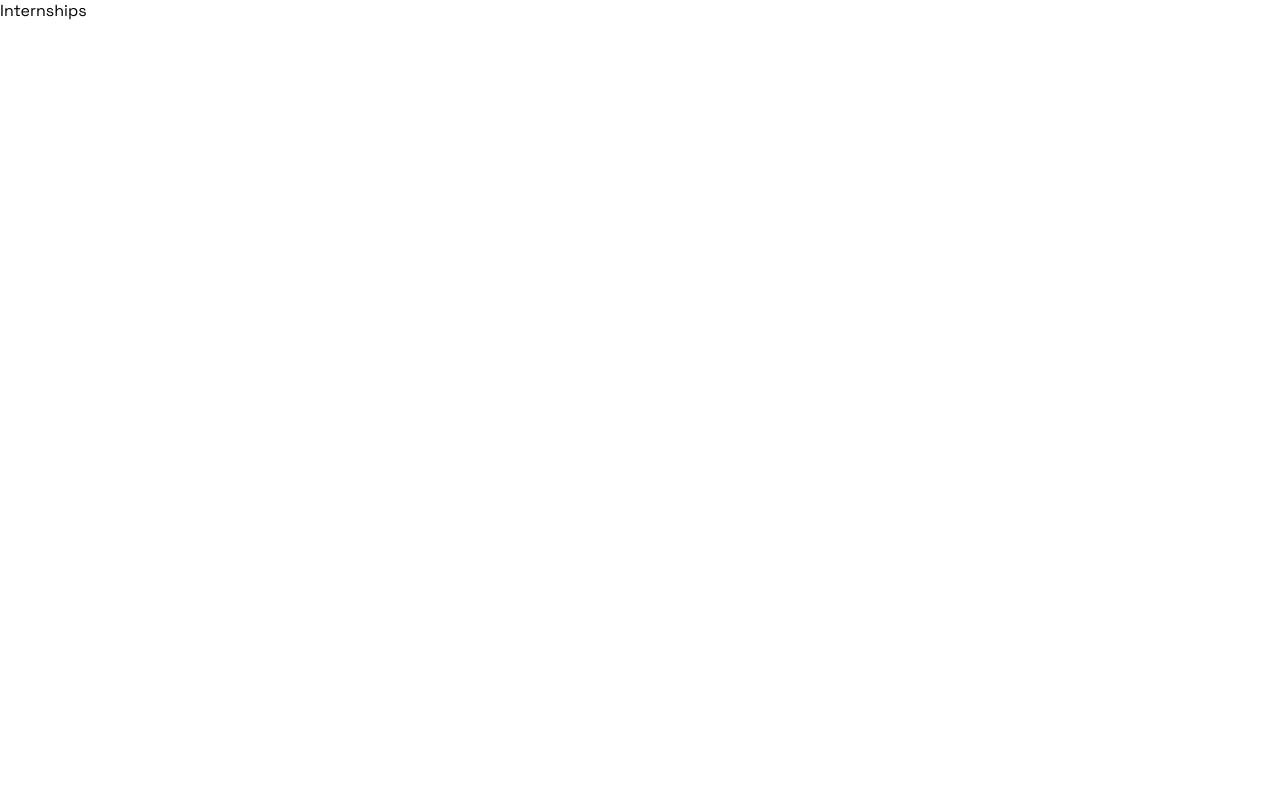
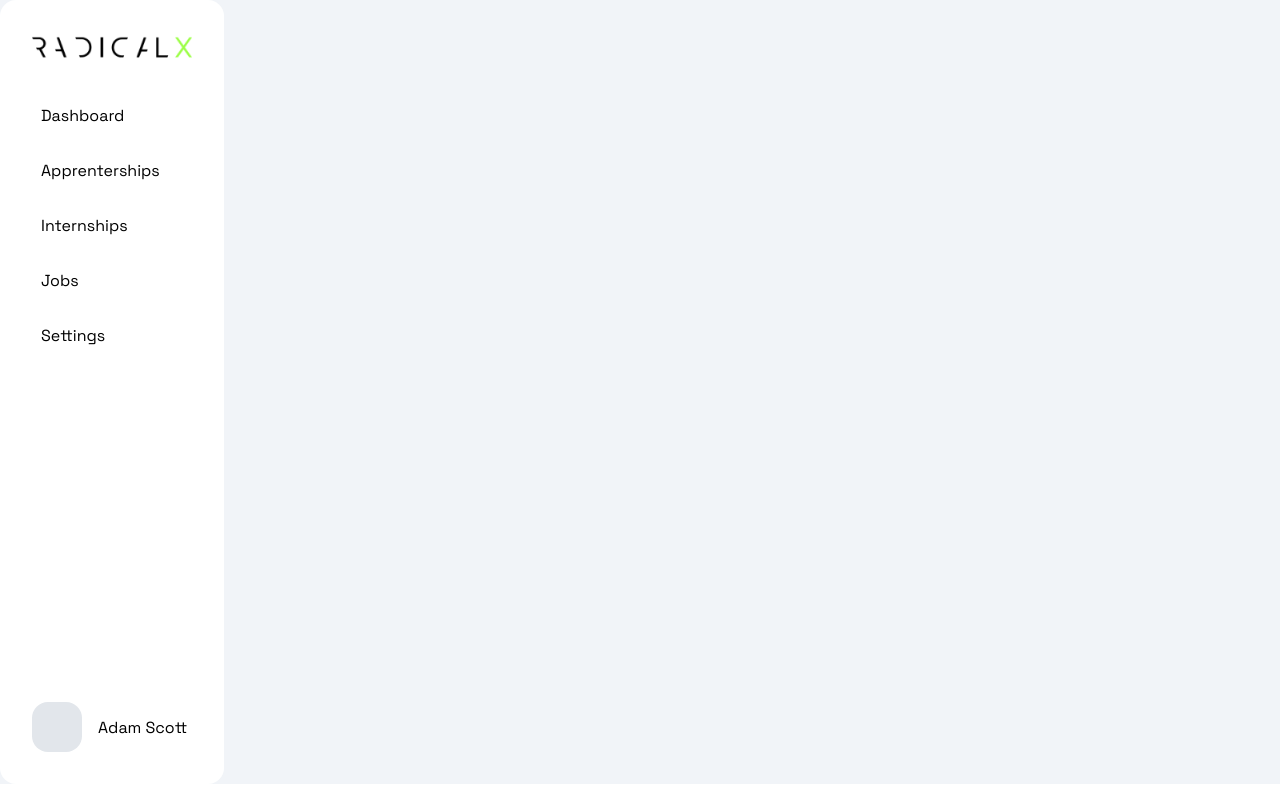
Before and after one commit to Salman-Abdulqadir/radicalx_internship, a React (Create React App) app: page / in a window 1280 px wide. Built offline with nearby package versions, Linux system fonts and the light colour scheme.

Commit message:
nav bar is added

```diff
--- a/src/App.jsx
+++ b/src/App.jsx
@@ -1,5 +1,4 @@
 //importing pages
-import Login from "./pages/login";
 import Interships from "./pages/internships";
 
 function App() {
--- a/src/GlobalStyling.js
+++ b/src/GlobalStyling.js
@@ -11,13 +11,19 @@ export default createGlobalStyle`
     body{
         font-family: 'Space Grotesk', sans-serif;
     }
+    h1,h2,h3{
+        color: #1E1E1E;
+    }
     h3{
-        font-size: 24px;
+        font-size: 1.5rem;
         font-style: normal;
         font-weight: 500;
         line-height: 24px;
-        color: #1E1E1E;
-
+    }
+    h4{
+        font-size: 1rem;
+        font-weight: 400;
+        line-heigh: 1.5rem;
     }
     button{
         background-color: ${primary_color};
--- /dev/null
+++ b/src/components/navBar.jsx
@@ -0,0 +1,77 @@
+import React from "react";
+import styled from "styled-components";
+
+//importing images
+import logo from "../images/radicalxLogo.png";
+
+const NavBar = () => {
+    return(
+        <StyledNav>
+            <Navigation>
+                <img src={logo} alt="" id="logo" />
+                <StyledLinks>
+                    <li><h4>Dashboard</h4></li>
+                    <li><h4>Apprenterships</h4></li>
+                    <li><h4>Internships</h4></li>
+                    <li><h4>Jobs</h4></li>
+                    <li><h4>Settings</h4></li>
+                </StyledLinks>
+            </Navigation>
+            <Profile>
+                <div className="image"></div>
+                <h4 className="username">Adam Scott</h4>
+            </Profile>
+        </StyledNav>
+    )
+}
+
+const StyledNav = styled.div`
+    min-height: 98vh;
+    border-radius: 1rem;
+    padding: 2rem;
+    background: white;
+    display: flex;
+    flex-direction: column;
+    gap: 1rem;
+    justify-content: space-between;
+`;
+const StyledLinks = styled.ul`
+    list-style: none;
+    li{
+        margin: 1rem 0rem;
+        padding: 0.5rem;
+        border: 1px solid white;
+        border-radius: 1rem;
+        cursor: pointer;
+        transition: all 0.5s ease;
+        &:hover{
+            border: 1px solid #793EF5;
+            color: #793EF5;
+            background: rgba(102, 85, 239, 0.2);
+        }
+    }
+`;
+const Navigation = styled.div`
+    display: flex;
+    flex-direction: column;
+    gap: 1rem;
+    img{
+        width: 10rem;
+    }
+
+`;
+const Profile = styled.div`
+    display: flex;
+    gap: 1rem;
+    align-items: center;
+    .image{
+        width: 50px;
+        height: 50px;
+        border-radius: 1rem;
+        background: #E2E6EB;
+    }
+
+
+`;
+
+export default NavBar;
--- a/src/pages/internships.jsx
+++ b/src/pages/internships.jsx
@@ -1,9 +1,20 @@
 import React from "react";
+import styled from "styled-components";
+
+//importing pages
+import NavBar from "../components/navBar";
 
 const Internships = () =>{
     return (
-        <div>Internships</div>
+        <StyledInternships>
+            <NavBar/>
+        </StyledInternships>
     )
 }
 
+const StyledInternships = styled.div`
+    display: flex;
+    gap: 4rem;
+    background: #F1F4F8;
+`;
 export default Internships;
```
Also changed, not shown: components/navBar.jsx (deleted).
